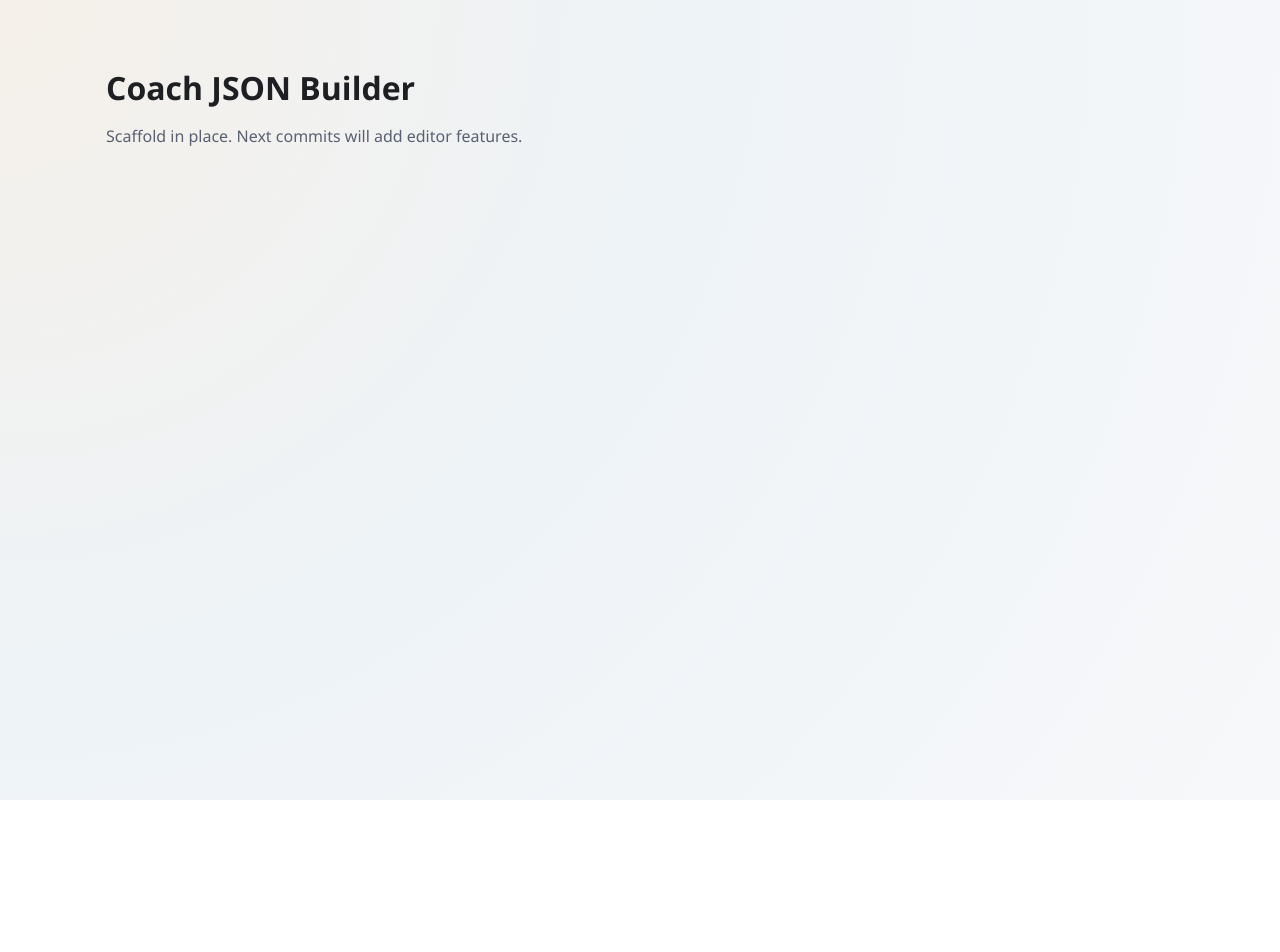
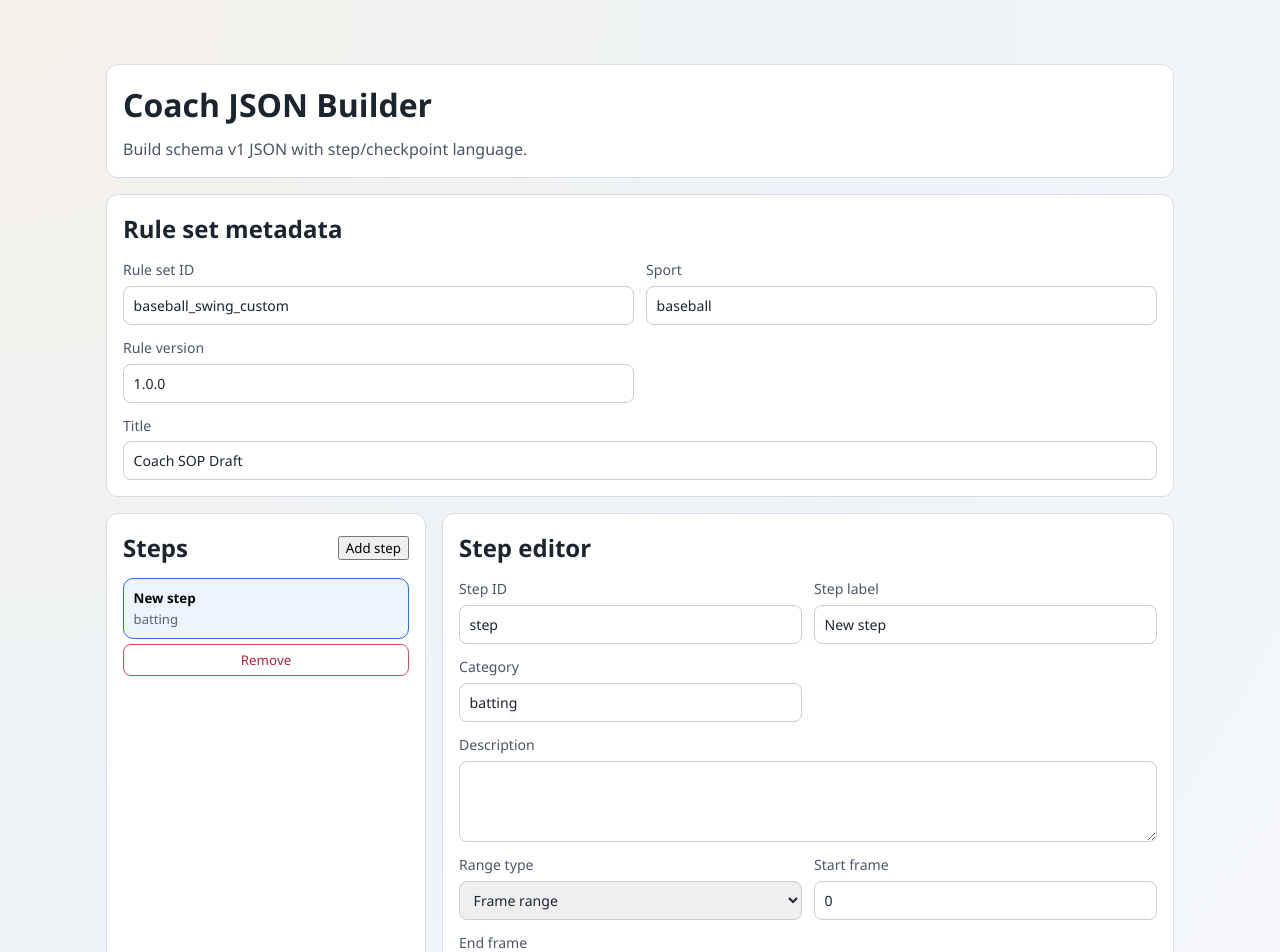
Before and after one commit to gakiw0/SOP-Generalization, a React (Vite) app in the folder ui/: page / in a window 1280 px wide. Shown: the top 952 px of the page. Before the commit the page ends 800 px from the top, so only its background shows below. Built offline with nearby package versions, Linux system fonts and the light colour scheme.

Commit message:
add: build coach-friendly step list and step editor ui

```diff
--- a/ui/src/features/coach-builder/CoachBuilderPage.tsx
+++ b/ui/src/features/coach-builder/CoachBuilderPage.tsx
@@ -1,12 +1,100 @@
+import { useMemo, useReducer } from 'react'
+import { createInitialState } from './draftTypes'
+import { coachDraftReducer } from './reducer'
+import { StepEditor } from './components/StepEditor'
+import { StepList } from './components/StepList'
 import './styles.css'
 
 export function CoachBuilderPage() {
+  const [state, dispatch] = useReducer(coachDraftReducer, undefined, createInitialState)
+
+  const selectedStep = useMemo(
+    () => state.draft.steps.find((step) => step.id === state.selectedStepId) ?? null,
+    [state.draft.steps, state.selectedStepId]
+  )
+
   return (
     <main className="coach-builder-page">
-      <header className="coach-builder-header">
+      <header className="coach-builder-header cb-panel">
         <h1>Coach JSON Builder</h1>
-        <p>Scaffold in place. Next commits will add editor features.</p>
+        <p>Build schema v1 JSON with step/checkpoint language.</p>
       </header>
+
+      <section className="cb-panel">
+        <h2>Rule set metadata</h2>
+        <div className="cb-field-grid">
+          <label>
+            Rule set ID
+            <input
+              type="text"
+              value={state.draft.metadata.ruleSetId}
+              onChange={(event) =>
+                dispatch({ type: 'meta/set', field: 'ruleSetId', value: event.target.value })
+              }
+            />
+          </label>
+
+          <label>
+            Sport
+            <input
+              type="text"
+              value={state.draft.metadata.sport}
+              onChange={(event) =>
+                dispatch({ type: 'meta/set', field: 'sport', value: event.target.value })
+              }
+            />
+          </label>
+
+          <label>
+            Rule version
+            <input
+              type="text"
+              value={state.draft.metadata.sportVersion}
+              onChange={(event) =>
+                dispatch({ type: 'meta/set', field: 'sportVersion', value: event.target.value })
+              }
+            />
+          </label>
+
+          <label className="cb-full-width">
+            Title
+            <input
+              type="text"
+              value={state.draft.metadata.title}
+              onChange={(event) =>
+                dispatch({ type: 'meta/set', field: 'title', value: event.target.value })
+              }
+            />
+          </label>
+        </div>
+      </section>
+
+      <div className="cb-layout">
+        <StepList
+          steps={state.draft.steps}
+          selectedStepId={state.selectedStepId}
+          onSelect={(stepId) => dispatch({ type: 'step/select', stepId })}
+          onAdd={() => dispatch({ type: 'step/add' })}
+          onRemove={(stepId) => dispatch({ type: 'step/remove', stepId })}
+        />
+
+        <StepEditor
+          step={selectedStep}
+          onRename={(nextId) => {
+            if (!selectedStep) return
+            dispatch({ type: 'step/rename', stepId: selectedStep.id, nextId })
+          }}
+          onUpdate={(patch) => {
+            if (!selectedStep) return
+            dispatch({ type: 'step/update', stepId: selectedStep.id, patch })
+          }}
+        />
+      </div>
+
+      <section className="cb-panel">
+        <h2>Checkpoint editor</h2>
+        <p>Checkpoint editing is added in the next commit.</p>
+      </section>
     </main>
   )
 }
--- /dev/null
+++ b/ui/src/features/coach-builder/components/StepEditor.tsx
@@ -0,0 +1,135 @@
+import type { StepDraft } from '../draftTypes'
+
+type StepEditorProps = {
+  step: StepDraft | null
+  onRename: (nextId: string) => void
+  onUpdate: (patch: Partial<Omit<StepDraft, 'checkpoints'>>) => void
+}
+
+export function StepEditor({ step, onRename, onUpdate }: StepEditorProps) {
+  if (!step) {
+    return (
+      <section className="cb-panel">
+        <h2>Step editor</h2>
+        <p>Select a step to edit.</p>
+      </section>
+    )
+  }
+
+  return (
+    <section className="cb-panel">
+      <h2>Step editor</h2>
+
+      <div className="cb-field-grid">
+        <label>
+          Step ID
+          <input
+            type="text"
+            value={step.id}
+            onChange={(event) => onRename(event.target.value)}
+            placeholder="step1"
+          />
+        </label>
+
+        <label>
+          Step label
+          <input
+            type="text"
+            value={step.label}
+            onChange={(event) => onUpdate({ label: event.target.value })}
+            placeholder="Get Prepared"
+          />
+        </label>
+
+        <label>
+          Category
+          <input
+            type="text"
+            value={step.category}
+            onChange={(event) => onUpdate({ category: event.target.value })}
+            placeholder="batting"
+          />
+        </label>
+
+        <label className="cb-full-width">
+          Description
+          <textarea
+            rows={3}
+            value={step.description}
+            onChange={(event) => onUpdate({ description: event.target.value })}
+          />
+        </label>
+
+        <label>
+          Range type
+          <select
+            value={step.rangeType}
+            onChange={(event) => onUpdate({ rangeType: event.target.value as 'frame' | 'event' })}
+          >
+            <option value="frame">Frame range</option>
+            <option value="event">Event window</option>
+          </select>
+        </label>
+
+        {step.rangeType === 'frame' ? (
+          <>
+            <label>
+              Start frame
+              <input
+                type="number"
+                value={step.frameStart}
+                onChange={(event) => onUpdate({ frameStart: event.target.value })}
+              />
+            </label>
+            <label>
+              End frame
+              <input
+                type="number"
+                value={step.frameEnd}
+                onChange={(event) => onUpdate({ frameEnd: event.target.value })}
+              />
+            </label>
+          </>
+        ) : (
+          <>
+            <label>
+              Event name
+              <input
+                type="text"
+                value={step.eventName}
+                onChange={(event) => onUpdate({ eventName: event.target.value })}
+                placeholder="impact"
+              />
+            </label>
+            <label>
+              Pre-window (ms)
+              <input
+                type="number"
+                value={step.eventWindowPreMs}
+                onChange={(event) => onUpdate({ eventWindowPreMs: event.target.value })}
+              />
+            </label>
+            <label>
+              Post-window (ms)
+              <input
+                type="number"
+                value={step.eventWindowPostMs}
+                onChange={(event) => onUpdate({ eventWindowPostMs: event.target.value })}
+              />
+            </label>
+          </>
+        )}
+
+        <label className="cb-full-width">
+          Joints of interest (CSV)
+          <input
+            type="text"
+            value={step.jointsOfInterest}
+            onChange={(event) => onUpdate({ jointsOfInterest: event.target.value })}
+            placeholder="1, 8, 12"
+          />
+        </label>
+      </div>
+    </section>
+  )
+}
--- /dev/null
+++ b/ui/src/features/coach-builder/components/StepList.tsx
@@ -0,0 +1,44 @@
+import type { StepDraft } from '../draftTypes'
+
+type StepListProps = {
+  steps: StepDraft[]
+  selectedStepId: string | null
+  onSelect: (stepId: string) => void
+  onAdd: () => void
+  onRemove: (stepId: string) => void
+}
+
+export function StepList({ steps, selectedStepId, onSelect, onAdd, onRemove }: StepListProps) {
+  return (
+    <section className="cb-panel">
+      <div className="cb-panel-header">
+        <h2>Steps</h2>
+        <button type="button" onClick={onAdd}>
+          Add step
+        </button>
+      </div>
+
+      <ul className="cb-step-list">
+        {steps.map((step) => {
+          const selected = step.id === selectedStepId
+          return (
+            <li key={step.id} className={selected ? 'is-selected' : undefined}>
+              <button type="button" onClick={() => onSelect(step.id)} className="cb-step-card">
+                <span className="cb-step-title">{step.label || step.id}</span>
+                <span className="cb-step-meta">{step.category || 'uncategorized'}</span>
+              </button>
+              <button
+                type="button"
+                className="cb-danger"
+                onClick={() => onRemove(step.id)}
+                disabled={steps.length <= 1}
+              >
+                Remove
+              </button>
+            </li>
+          )
+        })}
+      </ul>
+    </section>
+  )
+}
--- a/ui/src/features/coach-builder/styles.css
+++ b/ui/src/features/coach-builder/styles.css
@@ -1,14 +1,130 @@
 .coach-builder-page {
   max-width: 1100px;
   margin: 0 auto;
-  padding: 2rem 1rem;
+  padding: 2rem 1rem 3rem;
+  color: #1c2430;
+  display: flex;
+  flex-direction: column;
+  gap: 1rem;
 }
 
-.coach-builder-header h1 {
+.cb-layout {
+  display: grid;
+  grid-template-columns: 320px 1fr;
+  gap: 1rem;
+}
+
+.cb-panel {
+  border: 1px solid #d8dde7;
+  border-radius: 12px;
+  background: #ffffff;
+  padding: 1rem;
+}
+
+.coach-builder-header h1,
+.cb-panel h2 {
   margin: 0;
 }
 
 .coach-builder-header p {
+  margin: 0.5rem 0 0;
+  color: #4b5566;
+}
+
+.cb-panel-header {
+  display: flex;
+  align-items: center;
+  justify-content: space-between;
+  gap: 0.5rem;
+}
+
+.cb-field-grid {
+  margin-top: 0.75rem;
+  display: grid;
+  gap: 0.75rem;
+  grid-template-columns: repeat(2, minmax(0, 1fr));
+}
+
+.cb-field-grid label {
+  display: flex;
+  flex-direction: column;
+  gap: 0.35rem;
+  font-size: 0.88rem;
+  color: #4b5566;
+}
+
+.cb-field-grid input,
+.cb-field-grid select,
+.cb-field-grid textarea {
+  border: 1px solid #c6ceda;
+  border-radius: 8px;
+  padding: 0.5rem 0.6rem;
+  font: inherit;
+  color: #1c2430;
+}
+
+.cb-field-grid textarea {
+  resize: vertical;
+}
+
+.cb-full-width {
+  grid-column: 1 / -1;
+}
+
+.cb-step-list {
   margin: 0.75rem 0 0;
-  color: #586172;
+  padding: 0;
+  list-style: none;
+  display: flex;
+  flex-direction: column;
+  gap: 0.65rem;
 }
+
+.cb-step-list li {
+  display: flex;
+  flex-direction: column;
+  gap: 0.35rem;
+}
+
+.cb-step-card {
+  border: 1px solid #c9d2e0;
+  border-radius: 10px;
+  background: #f7f9fd;
+  padding: 0.6rem;
+  text-align: left;
+  display: flex;
+  flex-direction: column;
+  gap: 0.2rem;
+}
+
+.cb-step-list li.is-selected .cb-step-card {
+  border-color: #2f6bdb;
+  background: #edf3ff;
+}
+
+.cb-step-title {
+  font-weight: 600;
+}
+
+.cb-step-meta {
+  color: #596375;
+  font-size: 0.82rem;
+}
+
+.cb-danger {
+  border: 1px solid #cb5160;
+  background: #ffffff;
+  color: #ab273a;
+  border-radius: 8px;
+  padding: 0.35rem 0.6rem;
+}
+
+@media (max-width: 900px) {
+  .cb-layout {
+    grid-template-columns: 1fr;
+  }
+
+  .cb-field-grid {
+    grid-template-columns: 1fr;
+  }
+}
```
